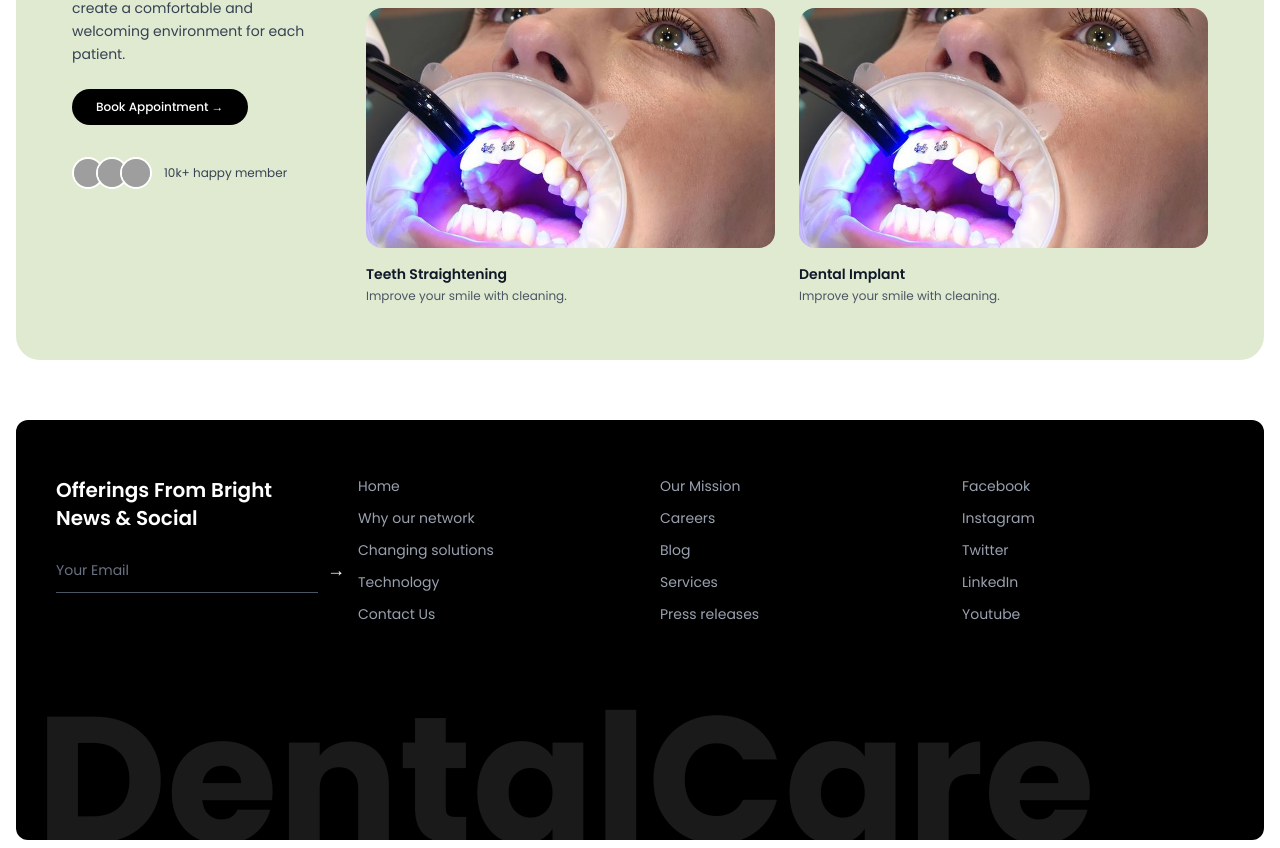
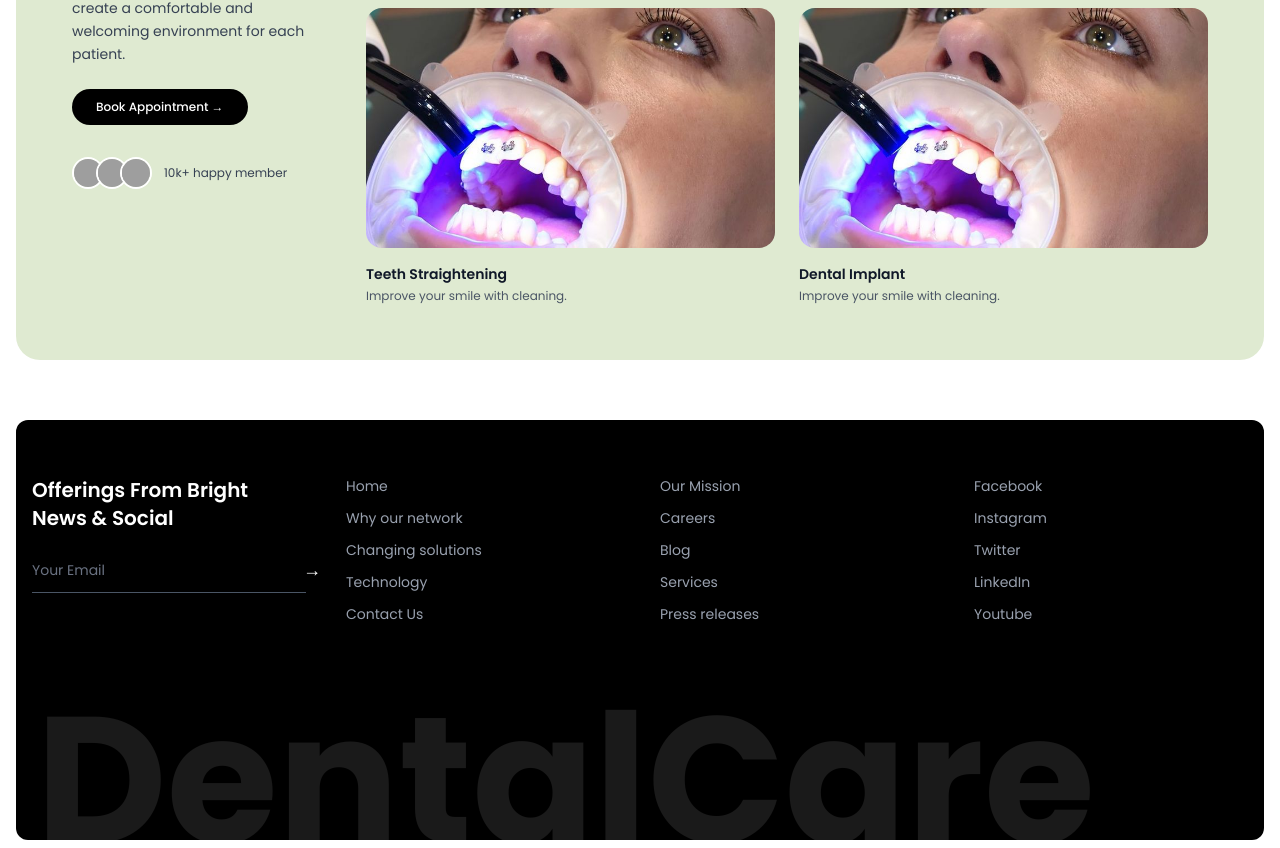
Before and after one commit to developer-dharmaraj/Dental-Care, a React (Vite) app: page / in a window 1280 px wide. Shown: the part 2364-3212 px from the top of the page. Built offline with nearby package versions, Linux system fonts and the light colour scheme; grey boxes are pictures that could not be loaded; a web font is replaced by a local one.

Commit message:
latest changes

```diff
--- a/src/components/layouts/Footer.jsx
+++ b/src/components/layouts/Footer.jsx
@@ -7,7 +7,7 @@ const Footer = () => {
                 <h1 className="absolute bottom-[-30px] left-5 text-[180px] font-bold text-white/10 select-none leading-none">
                     {footerConfig.backgroundText}
                 </h1>
-                <div className="relative z-10 px-10 pt-14 pb-10 grid grid-cols-1 md:grid-cols-4 gap-10">
+                <div className="relative z-10 px-4 pt-14 pb-10 grid grid-cols-1 md:grid-cols-4 gap-10">
                     <div>
                         <h2 className="text-white text-xl font-semibold mb-6 whitespace-pre-line">{footerConfig.newsletter.title}</h2>
                         <div className="flex justify-around items-center border-b border-gray-600 pb-2 max-w-xs">
```
